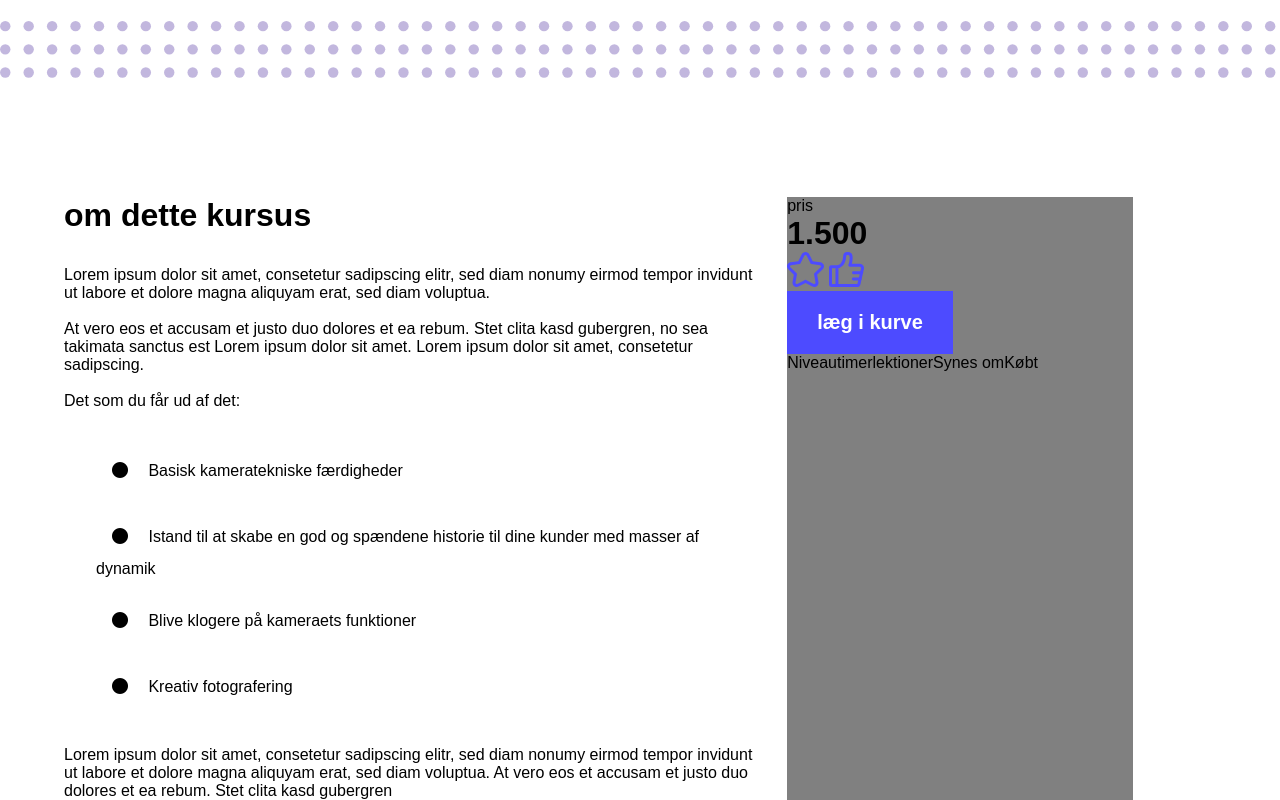
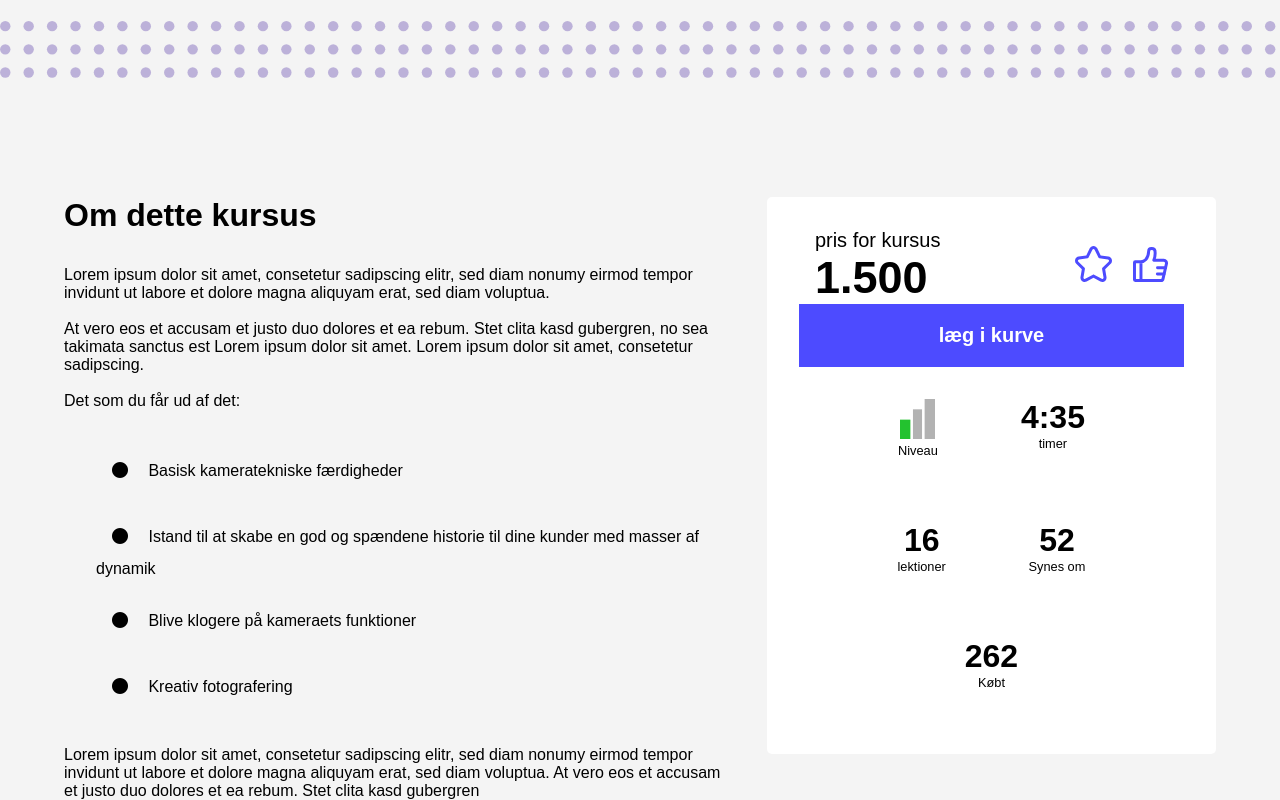
Before and after one commit to TheLoGgI/photography-website, a plain HTML site: page video-side.html in a window 1280 px wide. Shown: the part 493-1293 px from the top of the page. Drawn offline with Linux system fonts and the light colour scheme.

Commit message:
Video sec done(kan finpudses)

```diff
--- a/css/commen.css
+++ b/css/commen.css
@@ -26,6 +26,7 @@
 
 body {
     font-family: var(--ff-body);
+    background-color: #F4F4F4
 }
 
 p {font-size: 1rem}
--- a/css/header.css
+++ b/css/header.css
@@ -2,7 +2,7 @@
 
 .header {
     padding: .8rem 4rem;
-    background-color: white;
+    background-color: ##F5F5FB;
     width: 100%;
     height: 100px;
     display: flex;
--- a/css/video-side.css
+++ b/css/video-side.css
@@ -69,8 +69,7 @@ progress::-webkit-progress-value {
 position: absolute;
 left:0;
 width: 100%;
-}
-.destription-section{
+}.destription-section{
   display: flex;
 margin: 15rem 0 0 0;
 }
@@ -78,13 +77,19 @@ margin: 15rem 0 0 0;
 .info-element{
 width: 60%;
 margin: 0 2rem 0 0
+
 }
 
 .stats-section{
-width:30%;
-margin: 0rem;
-background-color: gray
+width:40%;
+height:50%;
+border-radius: 5px;
+padding: 2rem;
+background-color: white;
+}
 
+.like-button {
+margin: 0 1rem 0 0
 }
 .kurser-overskrift {
   margin: 0rem 0 2rem 0
@@ -98,16 +103,52 @@ margin: 0 0 0 2rem;
 
 .hero__btn {
   display: inline-block;
+  text-align: center;
   font-size: var(--fnt-size20);
   padding: 1em 1.5em;
   font-weight: bold;
   background-color: var(--clr-main);
   color: white;
   text-decoration: none;
+  width: 100%;
 }
+
+.pris-section{
+display: flex;
+justify-content: space-between;
+align-items:center;
+padding: 0 1rem
+}
+
+.pris-section h2 {
+font-size: var(--fnt-size45)
+
+}
+.pris-section p {
+  font-size: var(--fnt-size20)
+
+  }
+
 
 .stats-element{
 display: flex;
 flex-wrap: wrap;
+justify-content: space-evenly;
+padding: 0 3rem;
+}
+
+.stats-element p{
+ font-size: 0.8rem;
+  }
+
+.stat{
+  margin: 2rem;
+  text-align: center
+}
+.stat-img{
+width: 35px
+}
+.stat-header{
+font-size: ;
 
 }
--- a/video-side.html
+++ b/video-side.html
@@ -64,7 +64,7 @@
         <img src="images/Repeat Grid 11.svg" class="dots">
         <Section class="destription-section">
             <div class="info-element">
-                <h2 class="kurser-overskrift">om dette kursus</h2>
+                <h2 class="kurser-overskrift">Om dette kursus</h2>
                 <p>Lorem ipsum dolor sit amet, consetetur sadipscing elitr, sed diam nonumy eirmod tempor invidunt ut
                     labore et dolore magna aliquyam erat, sed diam voluptua.
                     <br><br>At vero eos et accusam et justo duo dolores et ea rebum. Stet clita kasd gubergren, no sea
@@ -87,29 +87,34 @@
             <div class="stats-section">
                 <div class="pris-section">
                     <div class="pris-element">
-                        <p>pris</p>
+                        <p>pris for kursus</p>
                         <h2>1.500</h2>
                     </div>
                     <div class="like-icons">
-                        <img src="images/Path 180.svg" class="">
+                        <img src="images/Path 180.svg" class="like-button">
                         <img src="images/Group 300.svg" class="">
                     </div>
                 </div>
                <a href="kurser.html" class="btn hero__btn">læg i kurve</a>
                 <div class="stats-element">
-                    <div>
+                    <div class="stat">
+                        <img src="images/Group 35.svg"class="stat-img" >
                         <p>Niveau</p>
                     </div>
-                    <div>
+                    <div class="stat">
+                        <h2 class="stat-header">4:35</h2>
                         <p>timer</p>
                     </div>
-                    <div>
+                    <div class="stat" >
+                        <h2 class="stat-header">16</h2>
                         <p>lektioner</p>
                     </div>
-                    <div>
+                    <div class="stat">
+                        <h2 class="stat-header">52</h2>
                         <p>Synes om</p>
                     </div>
-                    <div>
+                    <div class="stat">
+                        <h2 class="stat-header">262</h2>
                         <p>Købt</p>
                     </div>
                 </div>
```
Also changed, not shown: images/Group 35.svg (added).
